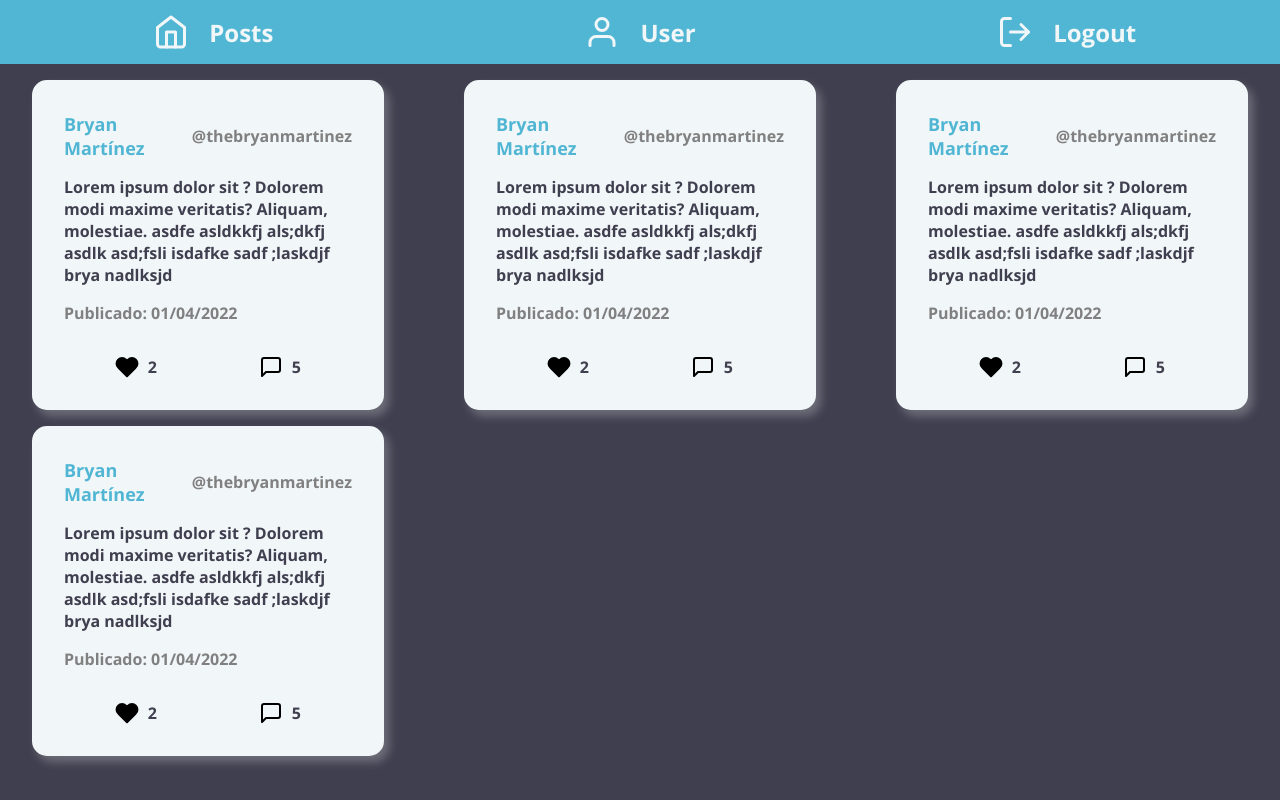
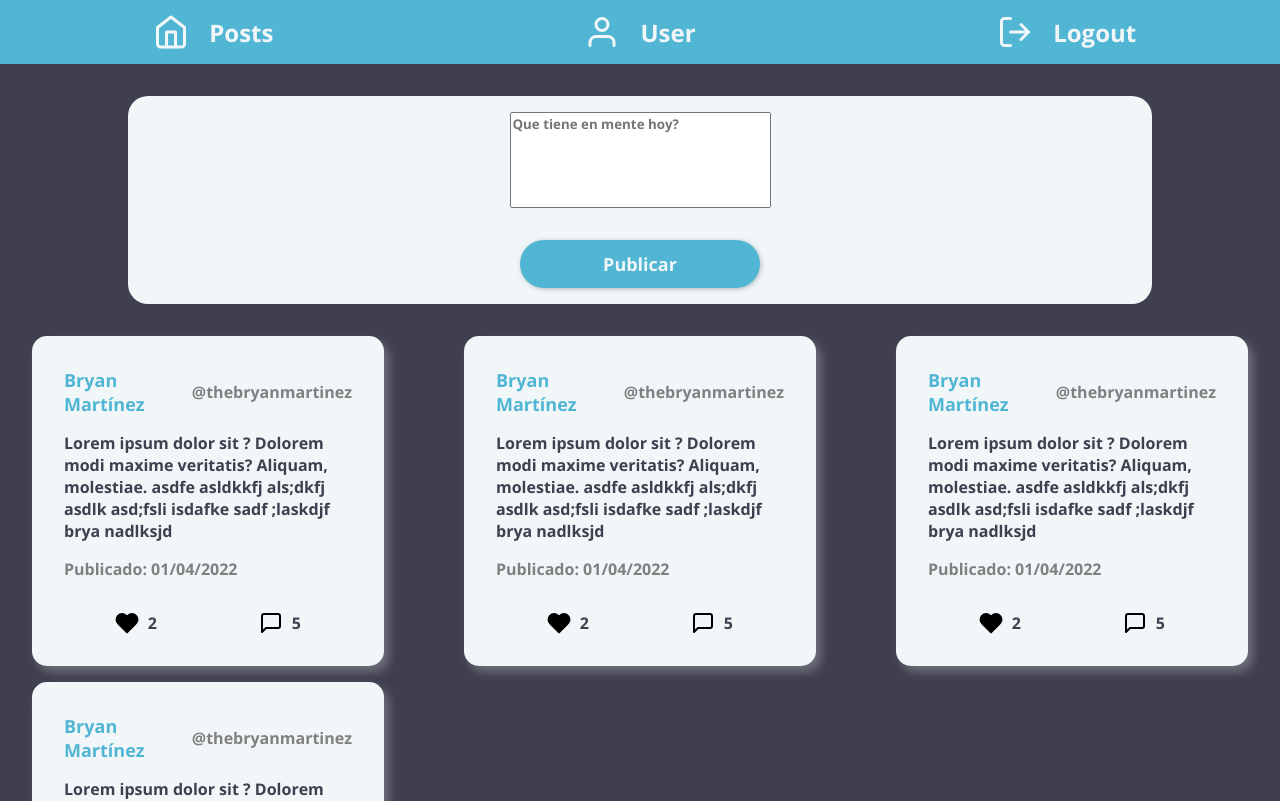
Before and after one commit to thebryanmartinez/commentnow-frontend, a React (Create React App) app: page / in a window 1280 px wide. Shown: the top 801 px of the page. Built offline with nearby package versions, Linux system fonts and the light colour scheme.

Commit message:
Componente WritePost para hacer publicaciones

```diff
--- a/src/Components/UX/Posts/Posts.js
+++ b/src/Components/UX/Posts/Posts.js
@@ -1,14 +1,18 @@
 import './Posts.css'
 import React from 'react'
 import Post from '../Post/Post'
+import WritePost from '../WritePost/WritePost'
 
 export const Posts = () => {
   return (
-    <div className="posts-container">
-      <Post/>
-      <Post/>
-      <Post/>
-      <Post/>
+    <div>
+      <WritePost/>
+      <div className="posts-container">
+        <Post />
+        <Post />
+        <Post />
+        <Post />
+      </div>
     </div>
   )
 }
--- /dev/null
+++ b/src/Components/UX/WritePost/WritePost.css
@@ -0,0 +1,20 @@
+.write-post-container{
+  display: flex;
+  justify-content: center;
+  align-items: center;
+  flex-direction: column;
+  background-color: var(--color-white);
+  border-radius: 1.25rem;
+
+  width: 80%;
+  margin: 2rem auto;
+}
+
+.write-post-container > *{
+  margin: 1rem;
+}
+
+textarea{
+  outline: none;
+  resize: none;
+}
--- /dev/null
+++ b/src/Components/UX/WritePost/WritePost.js
@@ -0,0 +1,16 @@
+import './WritePost.css'
+import { PrimaryButton } from '../Button/Button'
+
+
+const WritePost = () => {
+  return (
+    <div className="write-post-container">
+      <textarea name="writePost" id="writePost" placeholder="Que tiene en mente hoy?" cols="30" rows="5" maxlength="150"></textarea>
+      <div>
+        <PrimaryButton>Publicar</PrimaryButton>
+      </div>
+    </div>
+  )
+}
+
+export default WritePost
```
